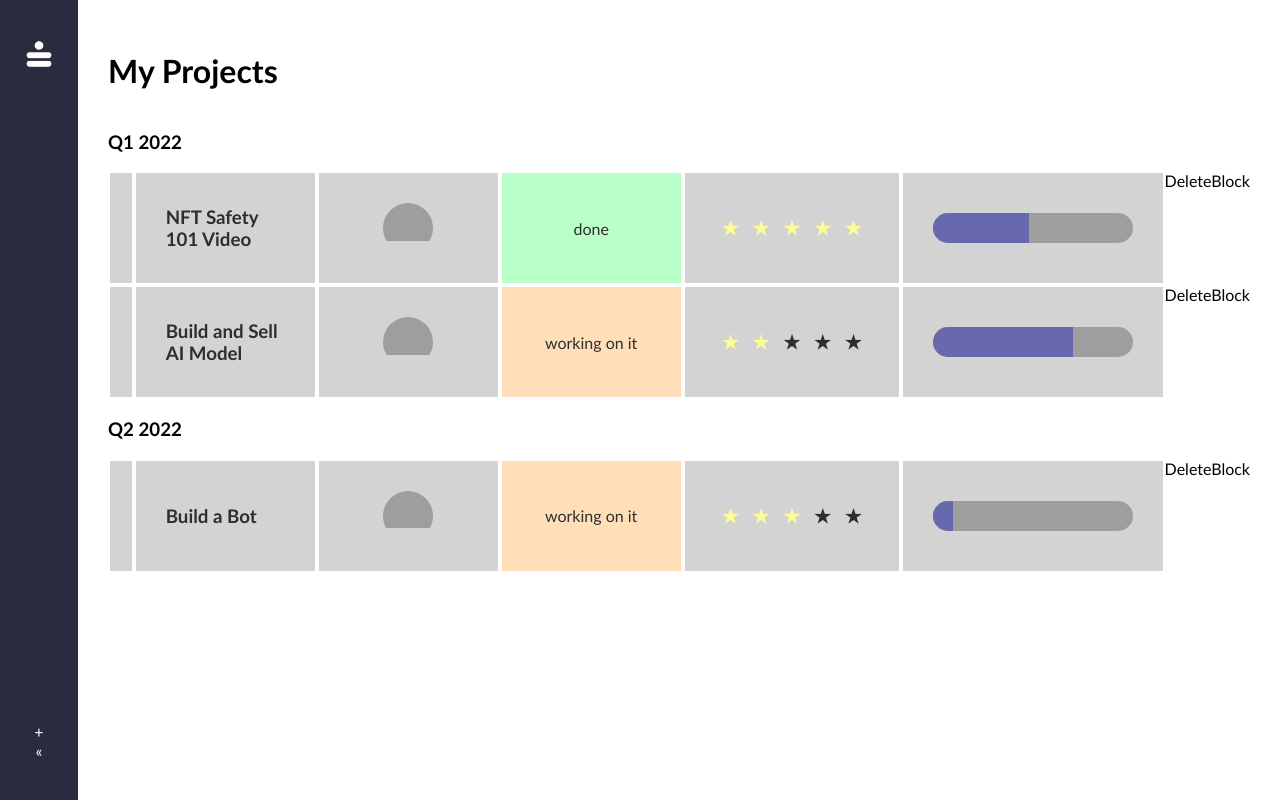
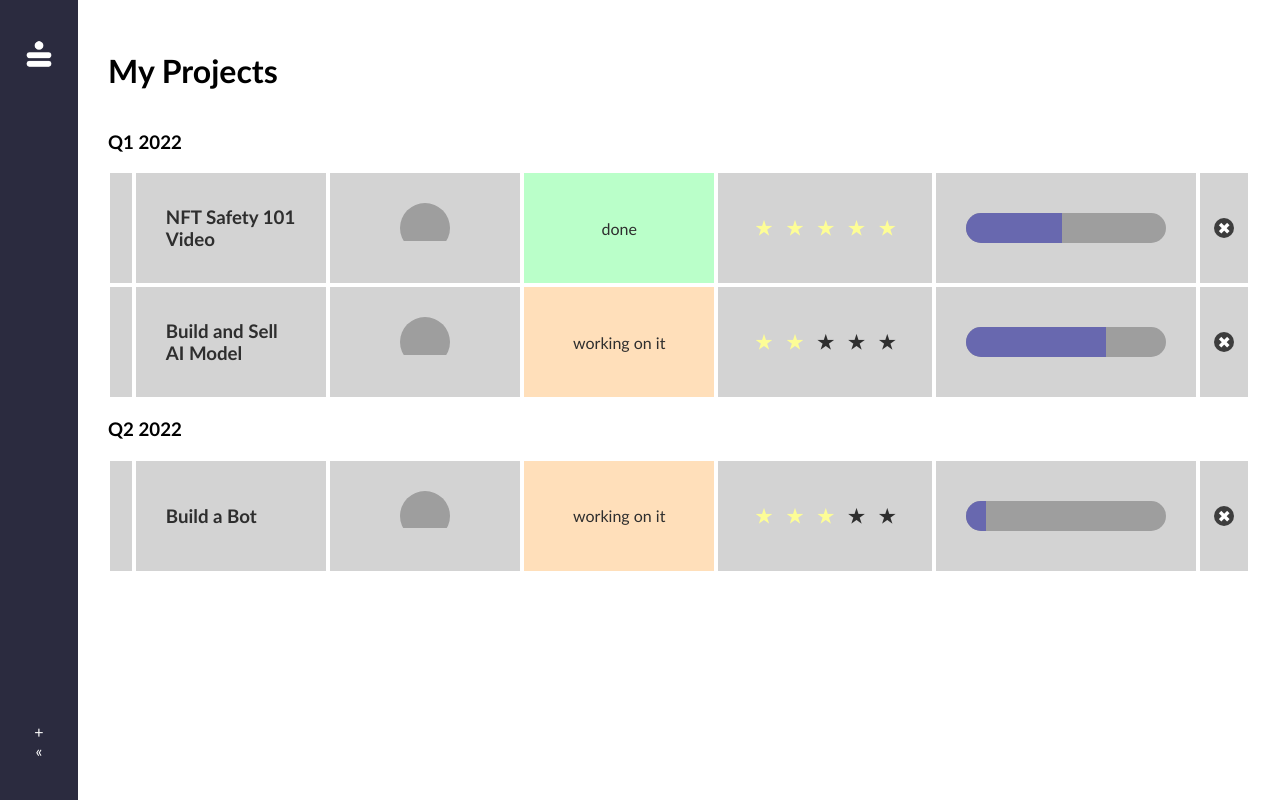
Before and after one commit to PatMiekina/monday-crm-clone, a React (Create React App) app: page / in a window 1280 px wide. Built offline with nearby package versions, Linux system fonts and the light colour scheme; grey boxes are pictures that could not be loaded.

Commit message:
add delete block with styling

```diff
--- a/src/components/DeleteBlock.js
+++ b/src/components/DeleteBlock.js
@@ -1,6 +1,12 @@
 const DeleteBlock = () => {
+
+    const deleteTicket = () => {
+        console.log('deleted')
+    }
     return (
-        <div>DeleteBlock</div>
+        <div className='delete-block'>
+            <div className='delete-icon' onClick={deleteTicket}>✖</div>
+        </div>
     )
 }
 
--- a/src/index.css
+++ b/src/index.css
@@ -131,3 +131,23 @@
   background-color: rgb(104, 104, 175);
   height: 100%;
 }
+
+.ticket-card .delete-block {
+  background-color: rgb(211,211,211);
+  width: 50px;
+  margin: 2px;
+  display: flex;
+  justify-content: center;
+  align-items: center;
+}
+
+.ticket-card .delete-block .delete-icon {
+  width: 20px;
+  height: 20px;
+  border-radius: 10px;
+  background-color: rgb(61,61,61);
+  display: flex;
+  justify-content: center;
+  align-items: center;
+  color: rgb(255,255,255);
+}
```
